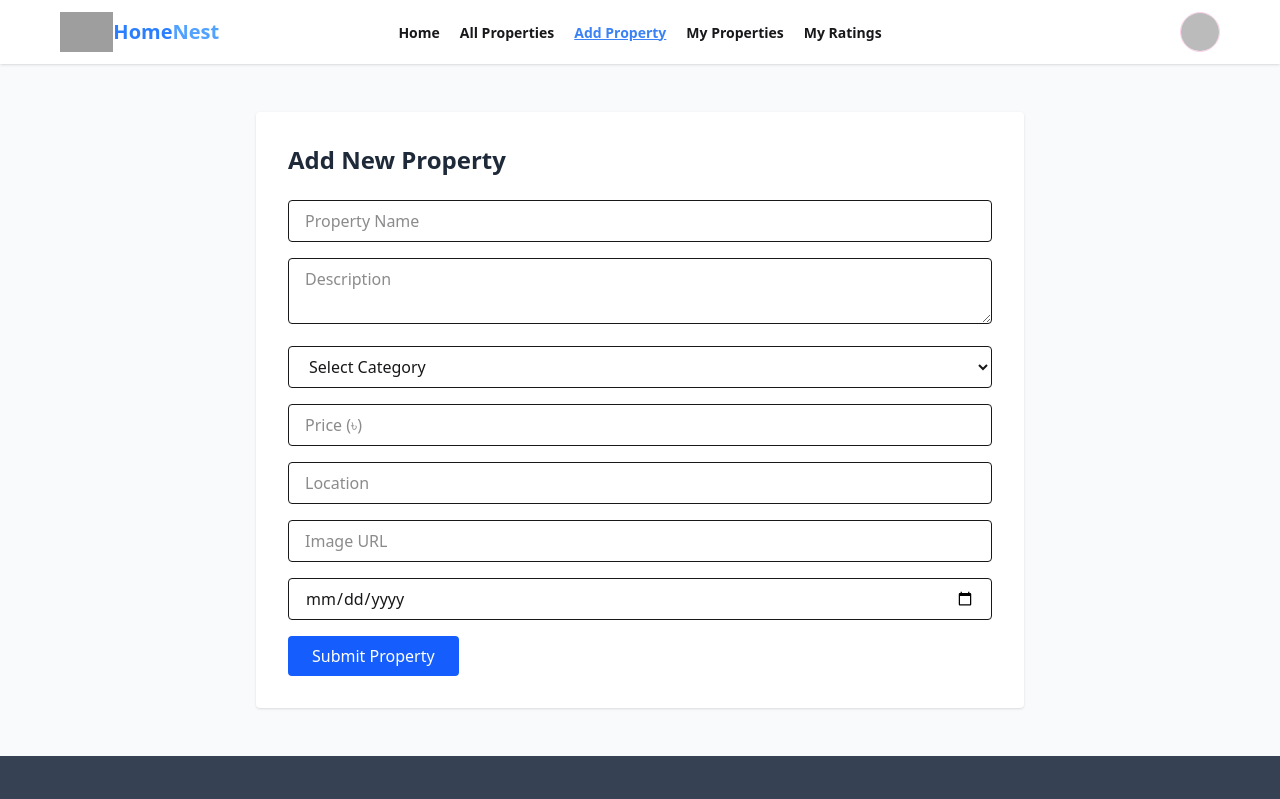
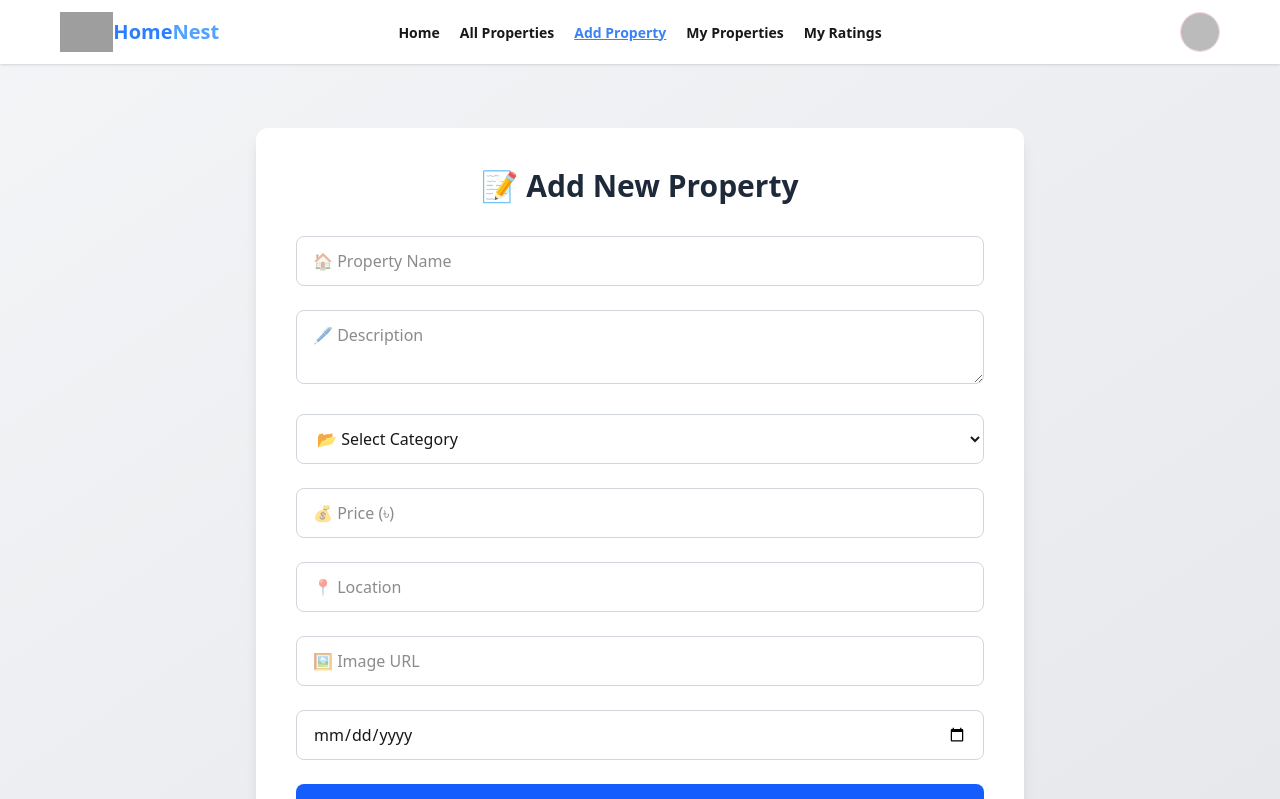
Before and after one commit to mehedihasanv/homenest-client, a React (Vite) app: page /add-property in a window 1280 px wide. Shown: the top 799 px of the page. Built offline with nearby package versions, Linux system fonts and the light colour scheme; no server answers; sample sign-in values are in the browser's storage; grey boxes are pictures that could not be loaded.

Commit message:
edit component

```diff
--- a/src/Component/Estate.jsx
+++ b/src/Component/Estate.jsx
@@ -1,23 +1,67 @@
+// import { Link } from 'react-router';
+
+// const Estate = ({estate}) => {
+//     const{propertyName,category,description,location,price,image,_id,userName}=estate
+//     return (
+//         <div className="bg-white p-5 mx-auto rounded-sm shadow-md hover:scale-105 transition ease-in-out space-y-2">
+//                 <img className="rounded-lg aspect-4/3" src={image} alt={propertyName} />
+//                <div className="flex justify-between">
+//                  <p className="font-medium"> {propertyName}</p>
+//                 <p className="text-[10px]">{location}</p>
+//                </div>
+//                 <div className="flex justify-between">
+//                     <p className="font-medium">Price:{price}</p>
+//                 <p className="font-medium">{category}</p>
+//                 </div>
+//                   <p className="text-sm text-gray-500">Posted by: {userName}</p>
+//                 <p className='font-medium'>{description}</p>
+//                  <Link to={`/estates-details/${_id}`}>
+//                 <button className="btn w-full bg-sky-50 hover:bg-fuchsia-300 hover:text-white">View Details </button>
+//                 </Link>
+//             </div>
+//     );
+// };
+
+// export default Estate;
+
 import { Link } from 'react-router';
 
-const Estate = ({estate}) => {
-    const{propertyName,category,description,location,price,image,_id,userName}=estate
+const Estate = ({ estate }) => {
+  const {
+    propertyName,
+    category,
+    description,
+    location,
+    price,
+    image,
+    _id,
+    userName,
+  } = estate;
+
   return (
-        <div className="bg-white p-5 mx-auto rounded-sm shadow-md hover:scale-105 transition ease-in-out space-y-2">
-                <img className="rounded-lg aspect-4/3" src={image} alt={propertyName} />
-               <div className="flex justify-between">
-                 <p className="font-medium"> {propertyName}</p>
-                <p className="text-[10px]">{location}</p>
+    <div className="bg-white rounded-xl shadow-md hover:shadow-lg transition duration-300 overflow-hidden">
+      <img
+        src={image}
+        alt={propertyName}
+        className="h-48 w-full object-cover"
+      />
+      <div className="p-6 space-y-3">
+        <div className="flex justify-between items-center">
+          <h3 className="text-xl font-semibold text-gray-800">{propertyName}</h3>
+          <span className="text-sm text-gray-500">📍 {location}</span>
         </div>
-                <div className="flex justify-between">
-                    <p className="font-medium">Price:{price}</p>
-                <p className="font-medium">{category}</p>
+        <div className="flex justify-between items-center text-gray-700">
+          <p className="font-medium">💰 Price: {price}</p>
+          <p className="font-medium">🏷️ {category}</p>
         </div>
-                  <p className="text-sm text-gray-500">Posted by: {userName}</p>
-                <p className='font-medium'>{description}</p>
+        <p className="text-sm text-gray-500">👤 Posted by: {userName}</p>
+        <p className="text-gray-700 italic">“{description}”</p>
         <Link to={`/estates-details/${_id}`}>
-                <button className="btn w-full bg-sky-50 hover:bg-fuchsia-300 hover:text-white">View Details </button>
+          <button className="w-full mt-4 bg-blue-600 text-white font-semibold py-2 rounded-lg hover:bg-blue-700 transition duration-300">
+            🔍 View Details
+          </button>
         </Link>
+      </div>
     </div>
   );
 };
--- a/src/Component/PropertyCategories.jsx
+++ b/src/Component/PropertyCategories.jsx
@@ -23,7 +23,7 @@ const PropertyCategories = () => {
   ];
 
   return (
-    <section className="bg-gray-100 py-12 px-4 md:px-8">
+    <section className="py-12 px-4 md:px-8">
       <div className="max-w-7xl mx-auto text-center">
         <h2 className="text-3xl md:text-4xl font-bold text-gray-800 mb-6">
           Explore Property Categories
--- a/src/Component/Testimonials.jsx
+++ b/src/Component/Testimonials.jsx
@@ -21,7 +21,7 @@ const Testimonials = () => {
   ];
 
   return (
-    <section className="bg-white py-12 px-4 md:px-8">
+    <section className="py-12 px-4 md:px-8">
       <div className="max-w-7xl mx-auto text-center">
         <h2 className="text-3xl md:text-4xl font-bold text-gray-800 mb-6">
           What Our Users Say
--- a/src/Component/WhyChooseUs .jsx
+++ b/src/Component/WhyChooseUs .jsx
@@ -23,7 +23,7 @@ const WhyChooseUs = () => {
   ];
 
   return (
-    <section className="bg-gray-50 py-12 px-4 md:px-8">
+    <section className="py-12 px-4 md:px-8">
       <div className="max-w-7xl mx-auto text-center">
         <h2 className="text-3xl md:text-4xl font-bold text-gray-800 mb-6">
           Why Choose <span className="text-blue-600">HomeNest</span>?
--- a/src/Pages/AddProperties.jsx
+++ b/src/Pages/AddProperties.jsx
@@ -1,7 +1,7 @@
-// AddProperty.jsx
 import { useContext, useState } from "react";
 import axios from "axios";
 import { AuthContext } from "../Context/AuthContext";
+import { toast } from "react-toastify";
 
 const AddProperties = () => {
   const { user } = useContext(AuthContext);
@@ -23,19 +23,17 @@ const AddProperties = () => {
   const handleSubmit = async (e) => {
     e.preventDefault();
 
-    // Optional: Add user info if using auth
     const propertyData = {
       ...formData,
-     userEmail: user?.email,
-userName: user?.displayName || "Anonymous",
-         // Replace with actual logged-in user
+      userEmail: user?.email,
+      userName: user?.displayName || "Anonymous",
     };
 
     try {
       const res = await axios.post("http://localhost:3000/estates", propertyData);
 
       if (res.data.insertedId) {
-        alert("Property added successfully!");
+        toast.success("Property added successfully!");
         setFormData({
           propertyName: "",
           description: "",
@@ -53,35 +51,35 @@ userName: user?.displayName || "Anonymous",
   };
 
   return (
-    <section className="py-12 px-4 md:px-8 bg-gray-50">
-      <div className="max-w-3xl mx-auto bg-white p-8 rounded shadow">
-        <h2 className="text-2xl font-bold mb-6 text-gray-800">Add New Property</h2>
-        <form onSubmit={handleSubmit} className="space-y-4">
+    <section className="py-16 px-4 md:px-8 bg-gradient-to-br from-gray-100 to-gray-200 min-h-screen">
+      <div className="max-w-3xl mx-auto bg-white p-10 rounded-xl shadow-lg">
+        <h2 className="text-3xl font-bold mb-8 text-gray-800 text-center">📝 Add New Property</h2>
+        <form onSubmit={handleSubmit} className="space-y-6">
           <input
             type="text"
             name="propertyName"
-            placeholder="Property Name"
+            placeholder="🏠 Property Name"
             value={formData.propertyName}
             onChange={handleChange}
             required
-            className="w-full border px-4 py-2 rounded"
+            className="w-full border border-gray-300 px-4 py-3 rounded-lg focus:outline-none focus:ring-2 focus:ring-blue-500"
           />
           <textarea
             name="description"
-            placeholder="Description"
+            placeholder="🖊️ Description"
             value={formData.description}
             onChange={handleChange}
             required
-            className="w-full border px-4 py-2 rounded"
+            className="w-full border border-gray-300 px-4 py-3 rounded-lg focus:outline-none focus:ring-2 focus:ring-blue-500"
           />
           <select
             name="category"
             value={formData.category}
             onChange={handleChange}
             required
-            className="w-full border px-4 py-2 rounded"
+            className="w-full border border-gray-300 px-4 py-3 rounded-lg focus:outline-none focus:ring-2 focus:ring-blue-500"
           >
-            <option value="">Select Category</option>
+            <option value="">📂 Select Category</option>
             <option value="Rent">Rent</option>
             <option value="Sale">Sale</option>
             <option value="Commercial">Commercial</option>
@@ -90,29 +88,29 @@ userName: user?.displayName || "Anonymous",
           <input
             type="number"
             name="price"
-            placeholder="Price (৳)"
+            placeholder="💰 Price (৳)"
             value={formData.price}
             onChange={handleChange}
             required
-            className="w-full border px-4 py-2 rounded"
+            className="w-full border border-gray-300 px-4 py-3 rounded-lg focus:outline-none focus:ring-2 focus:ring-blue-500"
           />
           <input
             type="text"
             name="location"
-            placeholder="Location"
+            placeholder="📍 Location"
             value={formData.location}
             onChange={handleChange}
             required
-            className="w-full border px-4 py-2 rounded"
+            className="w-full border border-gray-300 px-4 py-3 rounded-lg focus:outline-none focus:ring-2 focus:ring-blue-500"
           />
           <input
             type="text"
             name="image"
-            placeholder="Image URL"
+            placeholder="🖼️ Image URL"
             value={formData.image}
             onChange={handleChange}
             required
-            className="w-full border px-4 py-2 rounded"
+            className="w-full border border-gray-300 px-4 py-3 rounded-lg focus:outline-none focus:ring-2 focus:ring-blue-500"
           />
           <input
             type="date"
@@ -120,13 +118,13 @@ userName: user?.displayName || "Anonymous",
             value={formData.postedDate}
             onChange={handleChange}
             required
-            className="w-full border px-4 py-2 rounded"
+            className="w-full border border-gray-300 px-4 py-3 rounded-lg focus:outline-none focus:ring-2 focus:ring-blue-500"
           />
           <button
             type="submit"
-            className="bg-blue-600 text-white px-6 py-2 rounded hover:bg-blue-700"
+            className="w-full bg-blue-600 text-white font-semibold py-3 rounded-lg hover:bg-blue-700 transition duration-300"
           >
-            Submit Property
+            Add Property
           </button>
         </form>
       </div>
```
Also changed, not shown: src/Pages/MyRatings.jsx (+85 -15 lines). Lines whose indentation alone changed are shown as unchanged.
